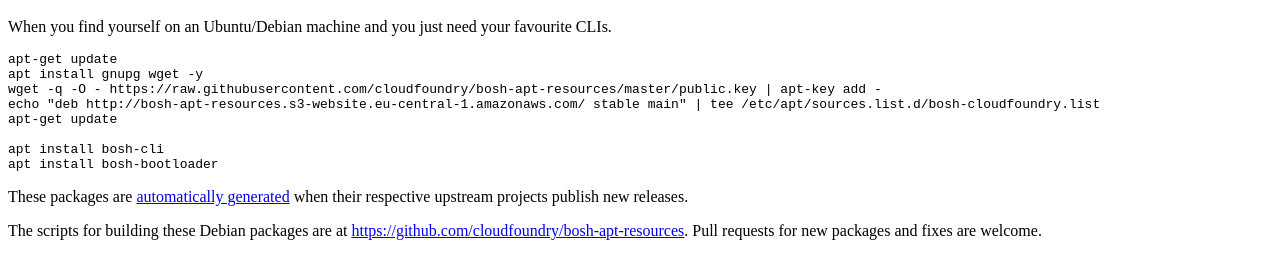
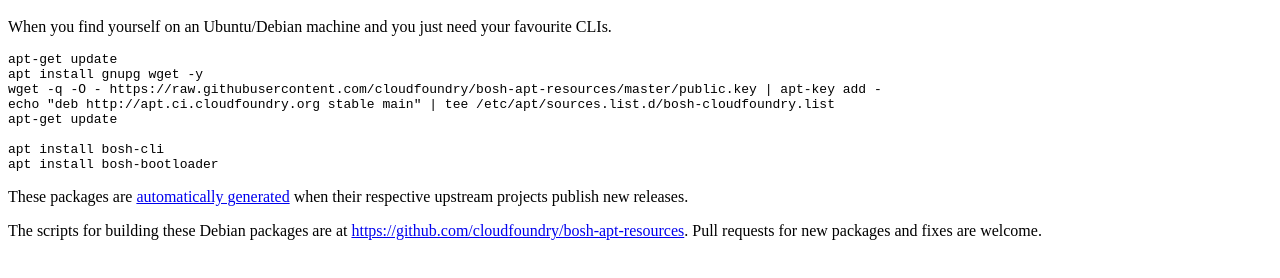
Before and after one commit to cloudfoundry/bosh-apt-resources, a plain HTML site: page apt/index.html in a window 1280 px wide. Shown: the part 48-326 px from the top of the page. Drawn offline with Linux system fonts and the light colour scheme.

Commit message:
use correct bucket name we needed to change the bucket name to adhere to the domain name polcies for aws buckets

```diff
--- a/apt/index.html
+++ b/apt/index.html
@@ -9,7 +9,7 @@
   <pre>apt-get update
 apt install gnupg wget -y
 wget -q -O - https://raw.githubusercontent.com/cloudfoundry/bosh-apt-resources/master/public.key | apt-key add -
-echo "deb http://bosh-apt-resources.s3-website.eu-central-1.amazonaws.com/ stable main" | tee /etc/apt/sources.list.d/bosh-cloudfoundry.list
+echo "deb http://apt.ci.cloudfoundry.org stable main" | tee /etc/apt/sources.list.d/bosh-cloudfoundry.list
 apt-get update
 
 apt install bosh-cli
```
Also changed, not shown: 1 other file.
